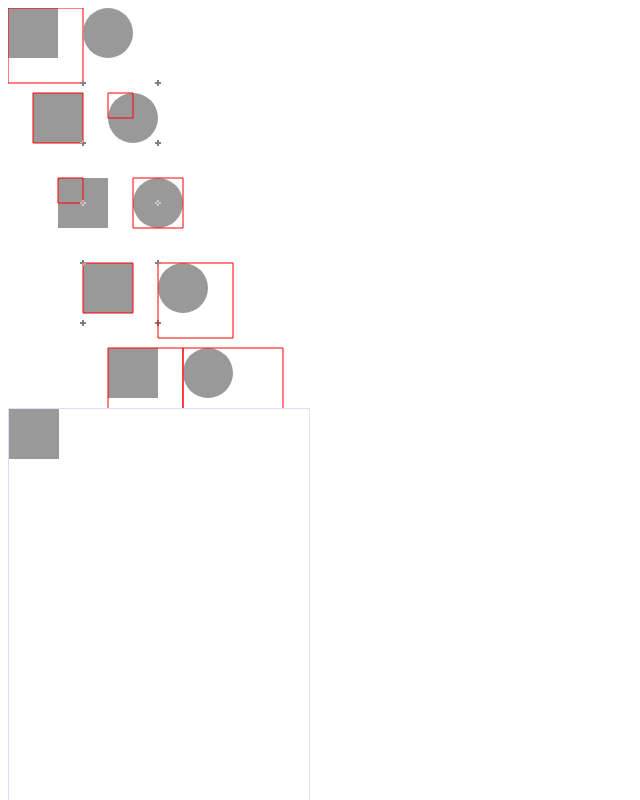
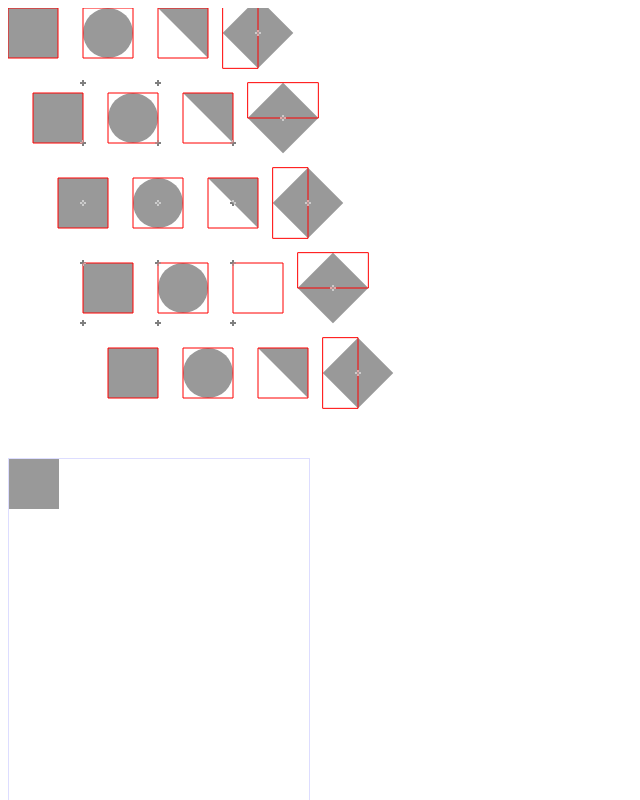
Before and after one commit to jacksonkr/Flanvas, a plain HTML site: page examples/displayObject-offset.html in a window 1280 px wide. Shown: the top 800 px of the page, without its empty margins (0-640 px from the left). Drawn offline with Linux system fonts and the light colour scheme.

Commit message:
Doing more work on source offsets
Dealing with an object reporting issue

```diff
--- a/examples/displayObject-offset.html
+++ b/examples/displayObject-offset.html
@@ -13,8 +13,9 @@ window.onload = function() {
 	stage.canvas = document.getElementById('myCanvas');
 	stage.fps = 24;
 
+
 	var box0 = new Sprite();
-	box0.name = "box1";
+	box0.name = "box0";
 	//box1.graphics.fillStyle('rbga(153, 0, 0, 0.5)');
 	box0.drawOrigin = true;
 	box0.graphics.beginFill(0x999999);
@@ -115,68 +116,214 @@ window.onload = function() {
 	circ4.y = 60;
 	circ3.addChild(circ4);
 
-	var box00 = new Sprite();
-	box00.name = "box1";
+	/**
+	 * these boxes (boxu\d) are drawn from the bottom right rather than the top left
+	 */
+
+	var boxu0 = new Sprite();
+	boxu0.name = "boxu0";
 	//box1.graphics.fillStyle('rbga(153, 0, 0, 0.5)');
-	box00.drawOrigin = true;
-	box00.graphics.beginFill(0x999999);
-	//box00.graphics.drawRect(-75, -75, 50, 50);
-	box00.moveTo(-25, -25);
-	box00.lineTo(-75, -25);
-	box00.lineTo(-75, -75);
-	box00.lineTo(-25, -75);
-	box00.graphics.fill();
-	box00.x = 225;
-	box00.y = 75;
-	stage.addChild(box00);
+	boxu0.graphics.beginFill(0x999999);
+	//boxu0.graphics.drawRect(-75, -75, 50, 50);
+	boxu0.graphics.moveTo(-25, -25);
+	boxu0.graphics.lineTo(-75, -25);
+	boxu0.graphics.lineTo(-75, -75);
+	boxu0.graphics.lineTo(-25, -75);
+	boxu0.graphics.lineTo(-25, -25);
+	boxu0.graphics.fill();
+	boxu0.x = 225;
+	boxu0.y = 75;
+	stage.addChild(boxu0);
 
-	var box11 = new Sprite();
-	box11.name = "box11";
-	//box11.graphics.fillStyle('rbga(153, 0, 0, 0.5)');
-	box11.drawOrigin = true;
-	box11.graphics.beginFill(0x999999);
-	box11.graphics.drawRect(-50, -50, 50, 50);
-	box11.graphics.fill();
-	box11.x = 0;
-	box11.y = 60;
-	box00.addChild(box11);
+	var boxu1 = new Sprite();
+	boxu1.name = "boxu1";
+	boxu1.drawOrigin = true;
+	boxu1.graphics.beginFill(0x999999);
+	//boxu1.graphics.drawRect(-50, -50, 50, 50);
+	boxu1.graphics.moveTo(0, 0);
+	boxu1.graphics.lineTo(-50, 0);
+	boxu1.graphics.lineTo(-50, -50);
+	boxu1.graphics.lineTo(0, -50);
+	boxu1.graphics.lineTo(0, 0);
+	boxu1.graphics.fill();
+	boxu1.x = 0;
+	boxu1.y = 60;
+	boxu0.addChild(boxu1);
 
-	var box22 = new Sprite();
-	box22.name = "box22";
-	box22.drawOrigin = true;
-	box22.graphics.beginFill(0x999999);
-	box22.graphics.drawRect(-25, -25, 50, 50);
-	box22.graphics.endFill();
-	box22.x = 0;
-	box22.y = 60;
-	box11.addChild(box22);
+	var boxu2 = new Sprite();
+	boxu2.name = "boxu2";
+	boxu2.drawOrigin = true;
+	boxu2.graphics.beginFill(0x999999);
+	//boxu2.graphics.drawRect(-25, -25, 50, 50);
+	boxu2.graphics.moveTo(25, 25);
+	boxu2.graphics.lineTo(-25, 25);
+	boxu2.graphics.lineTo(-25, -25);
+	boxu2.graphics.lineTo(25, -25);
+	boxu2.graphics.lineTo(25, 25);
+	boxu2.graphics.endFill();
+	boxu2.x = 0;
+	boxu2.y = 60;
+	boxu1.addChild(boxu2);
 
-	var box33 = new Sprite();
-	box33.name = "box33";
-	box33.drawOrigin = true;
-	box33.graphics.beginFill(0x999999);
-	box33.graphics.drawRect(0, 0, 50, 50);
-	box33.graphics.endFill();
-	box33.x = 0;
-	box33.y = 60;
-	box22.addChild(box33);
+	var boxu3 = new Sprite();
+	boxu3.name = "boxu3";
+	boxu3.drawOrigin = true;
+	boxu3.graphics.beginFill(0x999999);
+	//boxu3.graphics.drawRect(0, 0, 50, 50);
 
-	var box44 = new Sprite();
-	box44.name = "box44";
-	box44.drawOrigin = true;
-	box44.graphics.beginFill(0x999999);
-	box44.graphics.drawRect(25, 25, 50, 50);
-	box44.graphics.endFill();
-	box44.x = 0;
-	box44.y = 60;
-	box33.addChild(box44);
+	switch("trc") {
+		// clockwise
+		case "tlc":
+			// box
+			boxu3.graphics.moveTo(0, 0);
+			boxu3.graphics.lineTo(50, 0);
+			boxu3.graphics.lineTo(50, 50);
+			boxu3.graphics.lineTo(0, 50);
+			boxu3.graphics.lineTo(0, 0);
+		break;
+		case "trc":
+			// blank
+			boxu3.graphics.moveTo(50, 0);
+			boxu3.graphics.lineTo(50, 50);
+			boxu3.graphics.lineTo(0, 50);
+			boxu3.graphics.lineTo(0, 0);
+			boxu3.graphics.lineTo(50, 0);
+		break;
+		case "blc":
+			// box
+			boxu3.graphics.moveTo(0, 50);
+			boxu3.graphics.lineTo(0, 0);
+			boxu3.graphics.lineTo(50, 0);
+			boxu3.graphics.lineTo(50, 50);
+			boxu3.graphics.lineTo(0, 50);
+		break;
+		case "brc":
+			// triangle (top)
+			boxu3.graphics.moveTo(50, 50);
+			boxu3.graphics.lineTo(0, 50);
+			boxu3.graphics.lineTo(0, 0);
+			boxu3.graphics.lineTo(50, 0);
+			boxu3.graphics.lineTo(50, 50);
+		break;
+
+		// counter clockwise
+		case "tl":
+			// box
+			boxu3.graphics.moveTo(0, 0);
+			boxu3.graphics.lineTo(0, 50);
+			boxu3.graphics.lineTo(50, 50);
+			boxu3.graphics.lineTo(50, 0);
+			boxu3.graphics.lineTo(0, 0);
+		break;
+		case "tr":
+			// box
+			boxu3.graphics.moveTo(50, 0);
+			boxu3.graphics.lineTo(0, 0);
+			boxu3.graphics.lineTo(0, 50);
+			boxu3.graphics.lineTo(50, 50);
+			boxu3.graphics.lineTo(50, 0);
+		break;
+		case "br":
+			// triangle (bottom)
+			boxu3.graphics.moveTo(50, 50);
+			boxu3.graphics.lineTo(50, 0);
+			boxu3.graphics.lineTo(0, 0);
+			boxu3.graphics.lineTo(0, 50);
+			boxu3.graphics.lineTo(50, 50);
+		break;
+		case "bl":
+			// blank
+			boxu3.graphics.moveTo(0, 50);
+			boxu3.graphics.lineTo(50, 50);
+			boxu3.graphics.lineTo(50, 0);
+			boxu3.graphics.lineTo(0, 0);
+			boxu3.graphics.lineTo(0, 50);
+		break;
+	}
+
+	boxu3.graphics.endFill();
+	boxu3.x = 0;
+	boxu3.y = 60;
+	boxu2.addChild(boxu3);
+
+	var boxu4 = new Sprite();
+	boxu4.name = "boxu4";
+	boxu4.drawOrigin = true;
+	boxu4.graphics.beginFill(0x999999);
+	//boxu4.graphics.drawRect(25, 25, 50, 50);
+	boxu4.graphics.moveTo(75, 75);
+	boxu4.graphics.lineTo(25, 75);
+	boxu4.graphics.lineTo(25, 25);
+	boxu4.graphics.lineTo(75, 25);
+	boxu4.graphics.lineTo(75, 75);
+	boxu4.graphics.endFill();
+	boxu4.x = 0;
+	boxu4.y = 60;
+	boxu3.addChild(boxu4);
+
+	// used to help setup bounding boxes for rotated graphics
+
+	var boxr0 = new Sprite();
+	boxr0.name = "boxr0";
+	boxr0.drawOrigin = true;
+	boxr0.graphics.beginFill(0x999999);
+	boxr0.graphics.drawRect(-25, -25, 50, 50);
+	boxr0.graphics.fill();
+	boxr0.x = 250;
+	boxr0.y = 25;
+	boxr0.rotation = 45;
+	stage.addChild(boxr0);
+
+	var boxr1 = new Sprite();
+	boxr1.name = "boxr1";
+	boxr1.drawOrigin = true;
+	boxr1.graphics.beginFill(0x999999);
+	boxr1.graphics.drawRect(-25, -25, 50, 50);
+	boxr1.graphics.fill();
+	boxr1.x = 275;
+	boxr1.y = 110;
+	boxr1.rotation = 135;
+	stage.addChild(boxr1);
+
+	var boxr2 = new Sprite();
+	boxr2.name = "boxr2";
+	boxr2.drawOrigin = true;
+	boxr2.graphics.beginFill(0x999999);
+	boxr2.graphics.drawRect(-25, -25, 50, 50);
+	boxr2.graphics.endFill();
+	boxr2.x = 300;
+	boxr2.y = 195;
+	boxr2.rotation = 225;
+	stage.addChild(boxr2);
+
+	var boxr3 = new Sprite();
+	boxr3.name = "boxr3";
+	boxr3.drawOrigin = true;
+	boxr3.graphics.beginFill(0x999999);
+	boxr3.graphics.drawRect(-25, -25, 50, 50);
+	boxr3.graphics.endFill();
+	boxr3.x = 325;
+	boxr3.y = 280;
+	boxr3.rotation = 315;
+	stage.addChild(boxr3);
+
+	var boxr4 = new Sprite();
+	boxr4.name = "boxr4";
+	boxr4.drawOrigin = true;
+	boxr4.graphics.beginFill(0x999999);
+	boxr4.graphics.drawRect(-25, -25, 50, 50);
+	boxr4.graphics.endFill();
+	boxr4.x = 350;
+	boxr4.y = 365;
+	boxr4.rotation = 45;
+	stage.addChild(boxr4);
 }
 </script>
 </head>
 
 <body>
 
-<canvas id="myCanvas" width="550" height="400" style="position:relative; left:0; top:0;"></canvas>
+<canvas id="myCanvas" width="550" height="450" style="position:relative; left:0; top:0;"></canvas>
 
 </body>
 </html>
--- a/src/flanvas.js
+++ b/src/flanvas.js
@@ -84,7 +84,7 @@ try{
 			if(String(this.prototype.toString).replace(/^\s*|\s*$/g,'').indexOf("[native code]") >= 0) {
 				this.prototype.toString = function() {
 					// this.constructor.name is not bringing back anything :(
-					return "[Object " + this.constructor.name + "]";
+					return "[Object " + (this.constructor.name || "Object") + "]";
 				}
 			}
 		} catch(e) {
@@ -615,8 +615,6 @@ try{
 			return Number(this.scaleY);
 		});
 		this.__defineGetter__('absX', function() {
-			//trace(this.name)
-
 			var dx = this.x;// + this.parent.absScaleX;
 			if(this.parent) {
 				var dy = this.y;// + this.parent.absScaleY;
@@ -859,7 +857,7 @@ try{
 					for(var i in arr) {
 						try {
 							if(arr[i] instanceof Array) {
-								this.updateSourceOffset(arr[i]); // do this incase an item has multiple draw instructions
+								this.updateSourceOffset(arr[i]); // this will take an object with multiple dras and still find the correct source offset
 
 								var cmd = arr[i][0];
 								switch(cmd) {
@@ -920,7 +918,18 @@ try{
 										//ctx.lineTo(pt.x, pt.y);
 
 										//ctx.lineTo(arr[i][1], arr[i][2]);
-										ctx.lineTo(arr[i][1] - this._sourceOffset.x, arr[i][2] - this._sourceOffset.y);
+
+										var x = arr[i][1];
+										var y = arr[i][2];
+
+										this.name == "boxu3" ? trace('l', x, y, this._sourceOffset) :0;
+
+										x -= this._sourceOffset.x;
+										y -= this._sourceOffset.y;
+
+										this.name == "boxu3" ? trace('l2', x, y) :0;
+
+										ctx.lineTo(x, y);
 									break;
 									case Instruction.LINEWIDTH:
 										// [Instruction.LINEWIDTH, val]
@@ -936,7 +945,20 @@ try{
 										//var pt = this.pp(arr[i][1], arr[i][2]);
 										//ctx.moveTo(pt.x, pt.y);
 
-										ctx.moveTo(arr[i][1] - this._sourceOffset.x, arr[i][2] - this._sourceOffset.y);
+										//ctx.moveTo(arr[i][1] - this._sourceOffset.x, arr[i][2] - this._sourceOffset.y);
+
+										var x = arr[i][1];
+										var y = arr[i][2];
+
+										//this.name == "boxu3" ? trace('m', x, y, this._sourceOffset) :0;
+										this.name == "boxu3" ? trace(x, this._sourceOffset, this._sourceOffset.x, x - this._sourceOffset.x) :0;
+
+										x -= this._sourceOffset.x;
+										y -= this._sourceOffset.y;
+
+										this.name == "boxu3" ? trace('m2', x, y) :0;
+
+										ctx.moveTo(x, y);
 									break;
 									case Instruction.QUADRATICCURVETO:
 										// [Instruction.QUADRATICCURVETO, cpx, cpy, x, y]
@@ -1187,8 +1209,10 @@ try{
 					var radius = arr[3];
 					if(x - radius < this._boundingBox.x) this._boundingBox.x = x - radius;
 					if(y - radius < this._boundingBox.y) this._boundingBox.y = y - radius;
-					if(x + radius * 2 > this._boundingBox.width) this._boundingBox.width = x + radius * 2;
-					if(y + radius * 2 > this._boundingBox.height) this._boundingBox.height = y + radius * 2;
+					if(radius*2 > this._boundingBox.width) this._boundingBox.width = radius*2;
+					if(radius*2 > this._boundingBox.height) this._boundingBox.height = radius*2;
+
+					//if(this.name == "circ0") trace(x, y);
 				break;
 				case Instruction.BEGINPATH:
 					// [Instruction.BEGINPATH]
@@ -1212,7 +1236,7 @@ try{
 				case Instruction.LINETO:
 					// [Instruction.LINETO, x, y]
 				case Instruction.MOVETO:
-				// [Instruction.MOVETO, x, y]
+					// [Instruction.MOVETO, x, y]
 					var x = arr[1];
 					var y = arr[2];
 					var d = Math.sqrt(x*x + y*y); // distance to point from 0,0
@@ -1223,8 +1247,8 @@ try{
 
 					if(x < this._boundingBox.x) this._boundingBox.x = x;
 					if(y < this._boundingBox.y) this._boundingBox.y = y;
-					if(Math.abs(x) > this._boundingBox.width) this._boundingBox.width = Math.abs(x);
-					if(Math.abs(y) > this._boundingBox.height) this._boundingBox.height = Math.abs(y);
+					//if(Math.abs(x) > this._boundingBox.width) this._boundingBox.width = Math.abs(x);
+					//if(Math.abs(y) > this._boundingBox.height) this._boundingBox.height = Math.abs(y);
 				break;
 				case Instruction.QUADRATICCURVETO:
 					// [Instruction.QUADRATICCURVETO, cpx, cpy, x, y]
@@ -1241,7 +1265,19 @@ try{
 			}
 		}
 
-					if(this.name == "box1") trace(this._boundingBox.x, this._boundingBox.y);
+		// find the longest lines inside the graphics to decide bounding box width and height
+		for(var i = 0; i < this.graphics._points.length; ++i) {
+			var pt = this.graphics._points[i];
+			var x = pt.x - this._sourceOffset.x;
+			var y = pt.y - this._sourceOffset.y;
+			var d = Math.sqrt(x*x + y*y); // distance to point from 0,0
+			var r = Math.atan2(y, x) + (this.absRotation / 180 * Math.PI);// radians to the point from 0,0
+
+			if(Math.abs(Math.cos(r) * d) > this._boundingBox.width) this._boundingBox.width = Math.abs(Math.cos(r) * d);
+			if(Math.abs(Math.sin(r) * d) > this._boundingBox.height) this._boundingBox.height = Math.abs(Math.sin(r) * d);
+
+			//if(this.name == "box0") trace(this._sourceOffset);
+		}
 	}
 	/**
 	 * This updates the offset for drawing (different than the origin).
@@ -1282,8 +1318,15 @@ try{
 				// [Instruction.MOVETO, x, y]
 				var x = arr[1];
 				var y = arr[2];
+
 				if(x < this._sourceOffset.x) this._sourceOffset.x = x;
 				if(y < this._sourceOffset.y) this._sourceOffset.y = y;
+
+				//if(x < this._sourceOffset.x) this._sourceOffset = {x:x, y:this._sourceOffset.y};
+				//if(y < this._sourceOffset.y) this._sourceOffset = {x:this._sourceOffset.x, y:y};
+
+
+				//if(this.name == "boxu3") trace(this._sourceOffset, this._sourceOffset.x);
 			break;
 			case Instruction.QUADRATICCURVETO:
 				// [Instruction.QUADRATICCURVETO, cpx, cpy, x, y]
```
